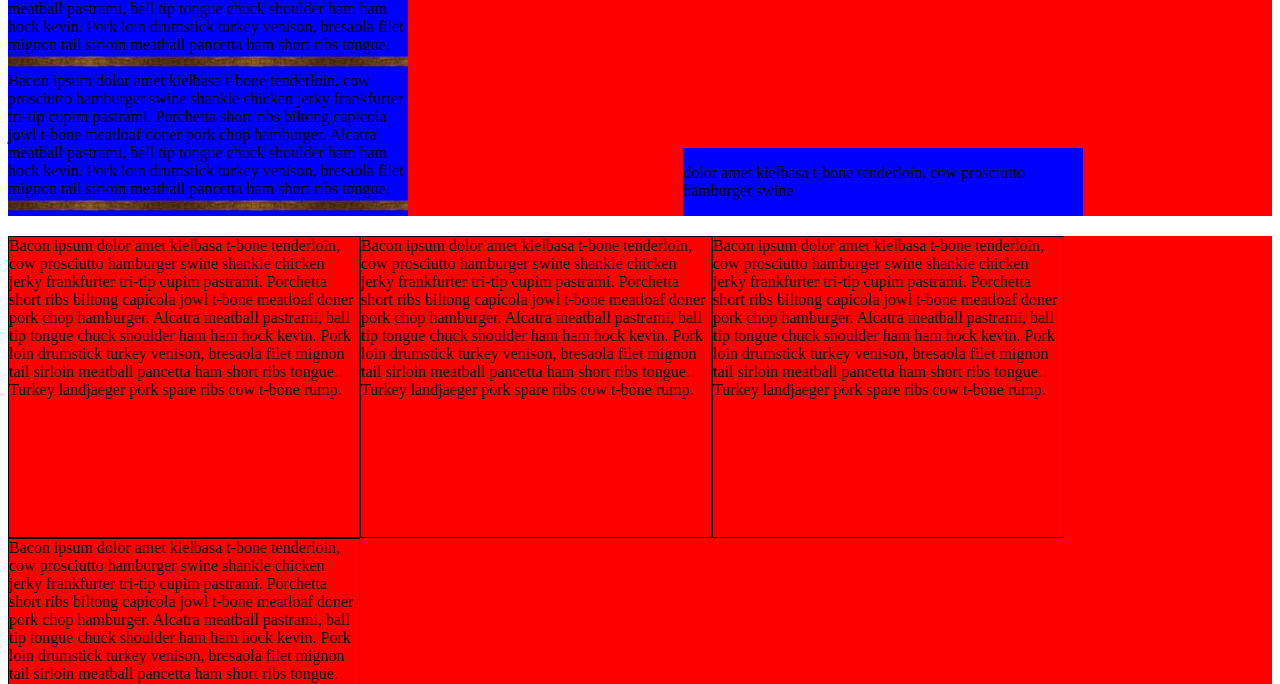
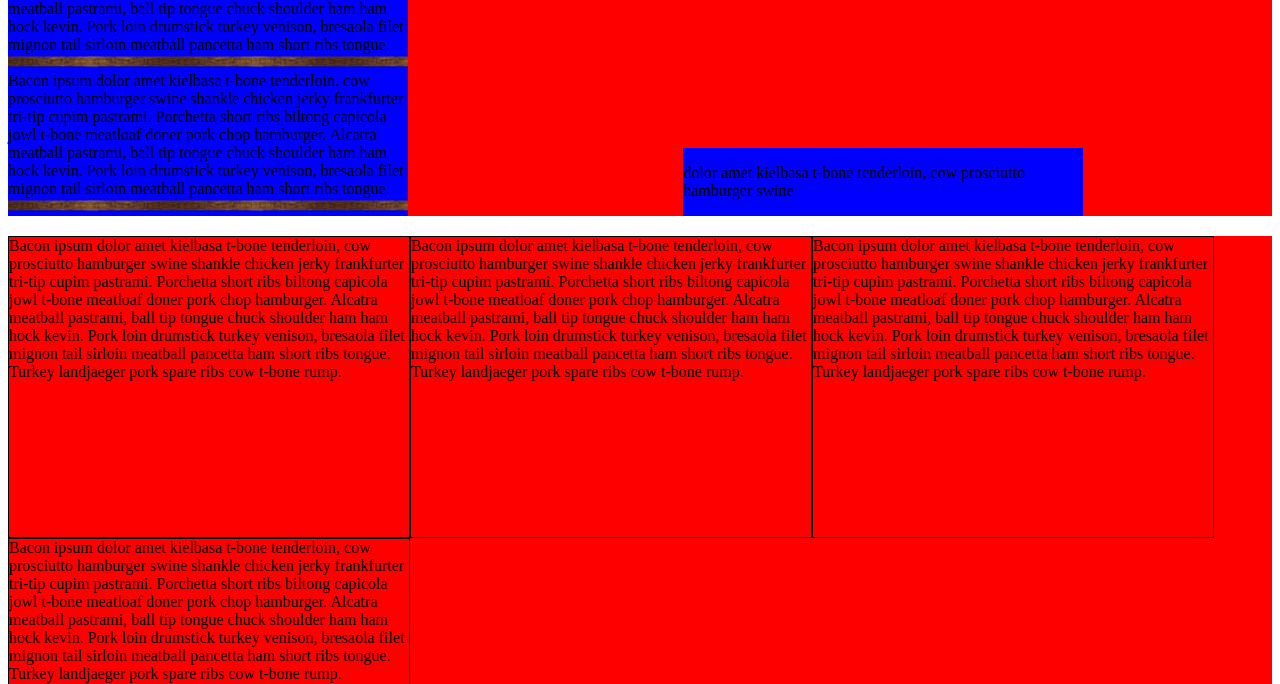
Before and after one commit to nhd54/Ragnars, a plain HTML site: page index.html in a window 1280 px wide. Shown: the part 116-800 px from the top of the page. Drawn offline with Linux system fonts and the light colour scheme.

Commit message:
media quarrys

```diff
--- a/layout.css
+++ b/layout.css
@@ -51,9 +51,24 @@ img {
 .column {
 	justify-content: space-between;
 	border: 1px solid black;
-    flex-basis: 350px;
+	flex-basis: 400px;
 	height: 300px;
 }
+
+/*----------------------------Media quary--------------------------------- */
+
+@media screen and (min-width: 375px) and (max-width:768px) and (orientation: landscape) {}
+
+@media screen and (min-width: 375px) and (max-width:768px) and (orientation: portrait) {}
+
+@media screen and (min-width: 768px) and (max-width:1024px) and (orientation: landscape) {}
+
+@media screen and (min-width: 1024px) and (max-width:2560px) {}
+
+@media screen and (min-resolution:192dpi) and (min-width:1025px) {}
+
+
+/*--------------------------Media quary slut------------------------------ */
 
 .farvekode1 {
 	background-color: #bfb488;
```
Lines whose indentation alone changed are shown as unchanged.
